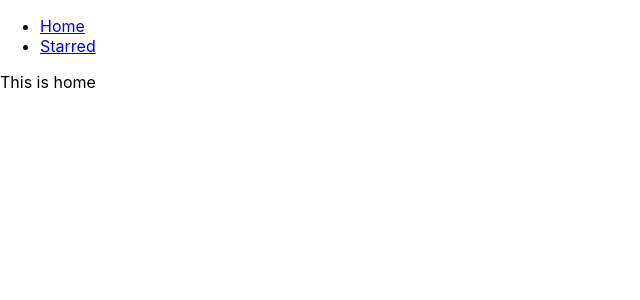
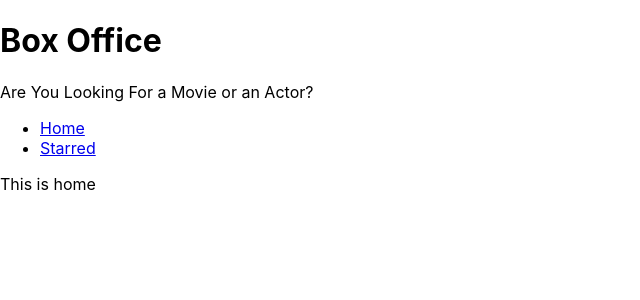
Before and after one commit to Sushmit1480/box-office, a React (Create React App) app: page / in a window 1280 px wide. Shown: the top 300 px of the page, without its empty margins (0-640 px from the left). Built offline with nearby package versions, Linux system fonts and the light colour scheme.

Commit message:
Added Layout managment and created title

```diff
--- a/src/App.js
+++ b/src/App.js
@@ -1,13 +1,10 @@
 import React from 'react';
 import { Switch, Route } from 'react-router-dom';
-import Navs from './components/Navs';
 import Home from './pages/Home';
 import Starred from './pages/Starred';
 
 function App() {
   return (
-    <div>
-      <Navs />
     <Switch>
       <Route exact path="/">
         <Home />
@@ -21,7 +18,6 @@
         <div>Not Found</div>
       </Route>
     </Switch>
-    </div>
   );
 }
 
--- /dev/null
+++ b/src/components/MainPageLayout.js
@@ -0,0 +1,19 @@
+import React from 'react';
+import Navs from './Navs';
+import Title from './Title';
+
+const MainPageLayout = ({ children }) => {
+  return (
+    <div>
+      <Title
+        title="Box Office"
+        subtitle="Are You Looking For a Movie or an Actor?"
+      />
+      <Navs />
+
+      {children}
+    </div>
+  );
+};
+
+export default MainPageLayout;
--- /dev/null
+++ b/src/components/Title.js
@@ -0,0 +1,12 @@
+import React from 'react';
+
+const Title = ({ title, subtitle }) => {
+  return (
+    <div>
+      <h1>{title}</h1>
+      <p>{subtitle}</p>
+    </div>
+  );
+};
+
+export default Title;
--- a/src/pages/Home.js
+++ b/src/pages/Home.js
@@ -1,7 +1,8 @@
 import React from 'react';
+import MainPageLayout from '../components/MainPageLayout';
 
 const Home = () => {
-  return <div>This is home</div>;
+  return <MainPageLayout>This is home</MainPageLayout>;
 };
 
 export default Home;
--- a/src/pages/Starred.js
+++ b/src/pages/Starred.js
@@ -1,7 +1,8 @@
 import React from 'react';
+import MainPageLayout from '../components/MainPageLayout';
 
 const Starred = () => {
-  return <div>this is Starred</div>;
+  return <MainPageLayout>this is Starred</MainPageLayout>;
 };
 
 export default Starred;
```
Lines whose indentation alone changed are shown as unchanged.
